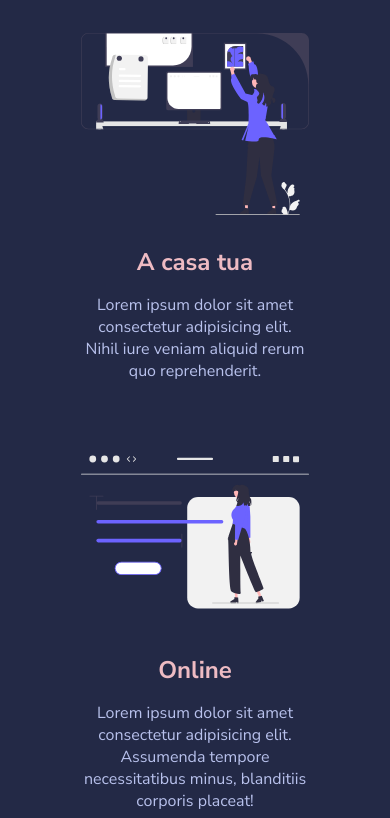
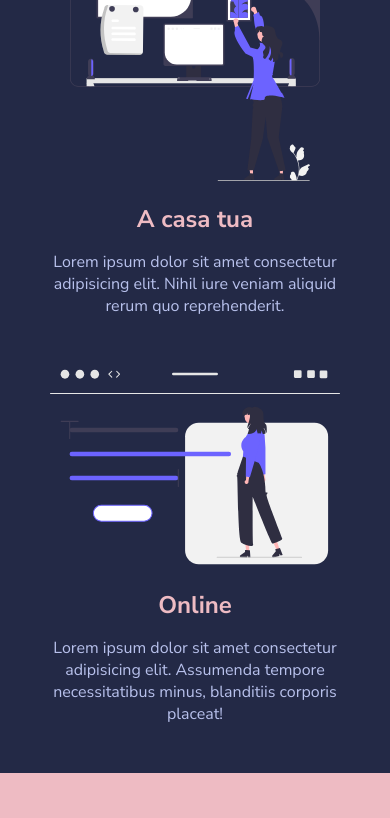
Before and after one commit to Leonardo-Corazzini/-html-css-resp-wannabe, a plain HTML site: page index.html in a window 390 px wide. Shown: the part 252-1070 px from the top of the page. Drawn offline with Linux system fonts and the light colour scheme.

Commit message:
fix media queries mobile

```diff
--- a/css/responsive.css
+++ b/css/responsive.css
@@ -9,7 +9,7 @@
         row-gap: 50px;
     }
     .container{
-        max-width: 300px;
+        max-width: 362px;
        }
 
 
```
